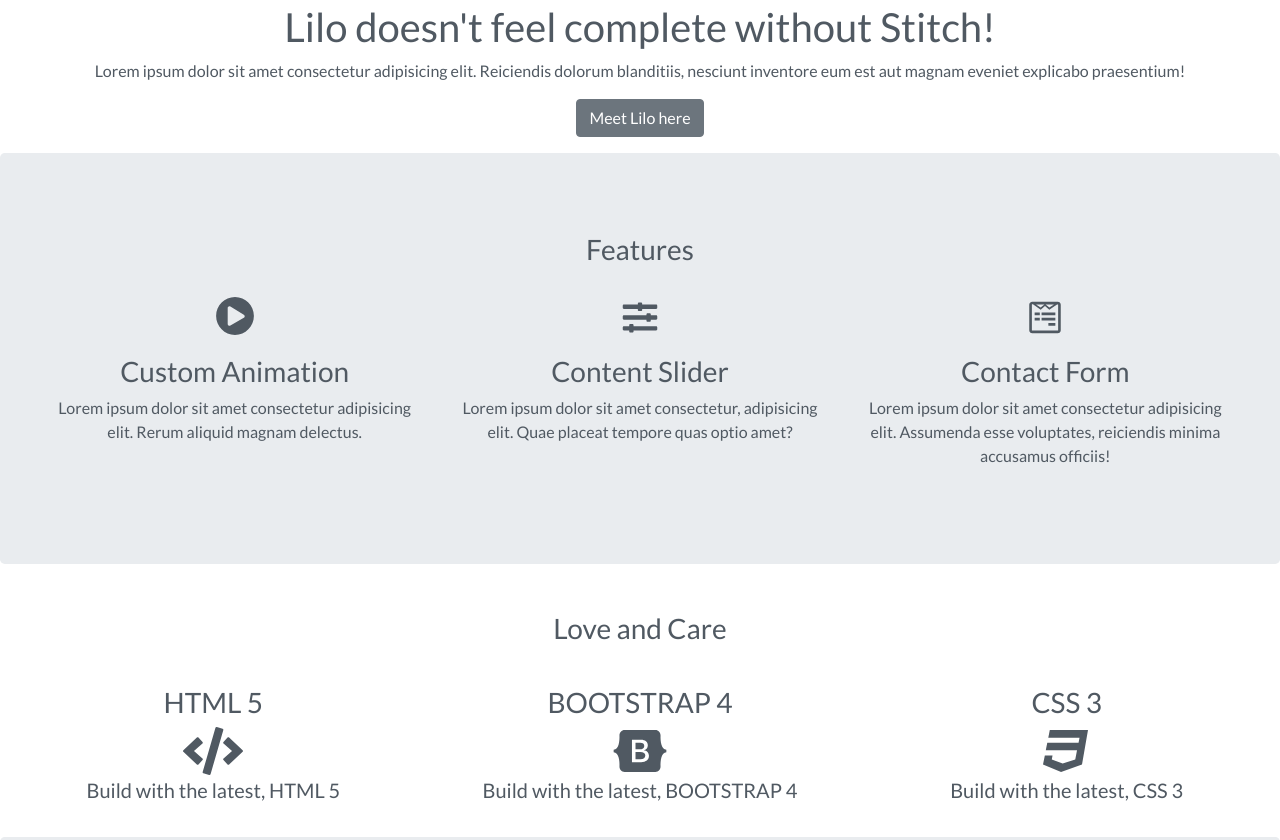
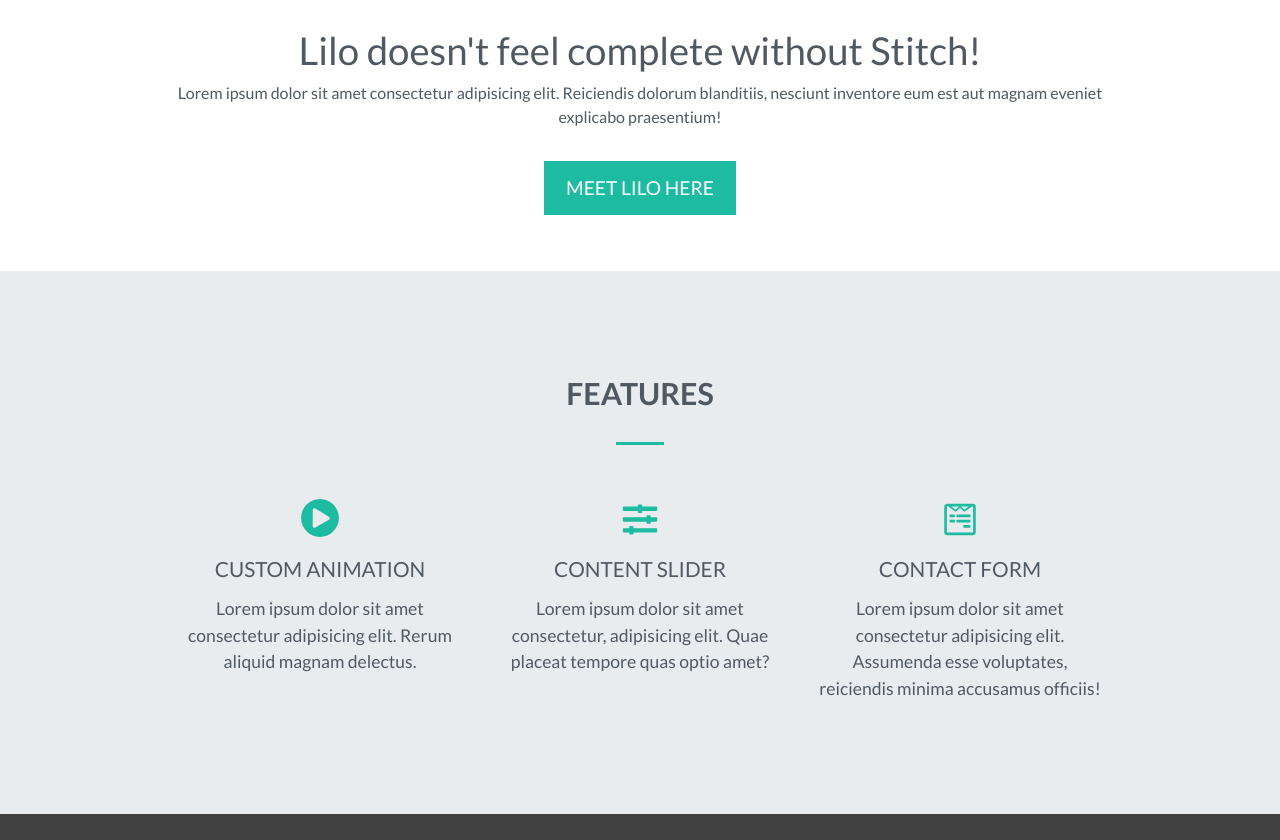
Before and after one commit to umida-boltaeva/Lilo-complete-website, a plain HTML site: page index.html in a window 1280 px wide. Shown: the part 813-1653 px from the top of the page. Drawn offline with nearby package versions, Linux system fonts and the light colour scheme.

Commit message:
add style to resources section

```diff
--- a/index.html
+++ b/index.html
@@ -86,21 +86,21 @@
 		<div class="row text-center">
 			<div class="col-md-4">
 				<div class="feature">
-					<i class="fas fa-play-circle fa-3x" data-fa-transform="shrink-3 up-5"></i>
+					<i class="fas fa-play-circle fa-3x svg-inline" data-fa-transform="shrink-3 up-5"></i>
 					<h3>Custom Animation</h3>
 					<p>Lorem ipsum dolor sit amet consectetur adipisicing elit. Rerum aliquid magnam delectus.</p>
 				</div>
 			</div>
 			<div class="col-md-4">
 				<div class="feature">
-					<i class="fas fa-sliders-h fa-3x" data-fa-transform="shrink-4.5 up-4.5"></i>
+					<i class="fas fa-sliders-h fa-3x svg-inline" data-fa-transform="shrink-4.5 up-4.5"></i>
 					<h3>Content Slider</h3>
 					<p>Lorem ipsum dolor sit amet consectetur, adipisicing elit. Quae placeat tempore quas optio amet?</p>
 				</div>
 			</div>
 			<div class="col-md-4">
 				<div class="feature">
-					<i class="fab fa-wpforms fa-3x" data-fa-transform="shrink-4 up-4.5"></i>
+					<i class="fab fa-wpforms fa-3x svg-inline" data-fa-transform="shrink-4 up-4.5"></i>
 					<h3>Contact Form</h3>
 					<p>Lorem ipsum dolor sit amet consectetur adipisicing elit. Assumenda esse voluptates, reiciendis minima accusamus officiis!</p>
 				</div>
@@ -122,21 +122,21 @@
 			<div class="col-md-4">
 				<h3>HTML 5</h3>
 				<div class="feature">
-					<i class="fas fa-code fa-3x"></i>
+					<i class="fas fa-code fa-3x svg-inline"></i>
 				</div>
 				<p class="lead">Build with the latest, HTML 5</p>
 			</div>
 			<div class="col-md-4">
 				<h3>BOOTSTRAP 4</h3>
 				<div class="feature">
-					<i class="fab fa-bootstrap fa-3x"></i>
+					<i class="fab fa-bootstrap fa-3x svg-inline"></i>
 				</div>
 				<p class="lead">Build with the latest, BOOTSTRAP 4</p>
 			</div>
 			<div class="col-md-4">
 				<h3>CSS 3</h3>
 				<div class="feature">
-					<i class="fab fa-css3 fa-3x "></i>
+					<i class="fab fa-css3 fa-3x svg-inline"></i>
 				</div>
 				<p class="lead">Build with the latest, CSS 3</p>
 			</div>
--- a/style.css
+++ b/style.css
@@ -1,9 +1,20 @@
 @import url('https://fonts.googleapis.com/css2?family=Lato:wght@400;700&display=swap');
+:root {
+  --Green: #1ebba3;
+}
+
 
 body {
   overflow-x: hidden;
   font-family: 'Lato', sans-serif;
   color: #505962;
+}
+
+.offset::before {
+  display: block;
+  content: "";
+  height: 4rem;
+  margin-top: -4rem;
 }
 
 /* Navigation */
@@ -17,6 +28,7 @@ body {
 
 .navbar-brand {
   height: 3rem;
+  font-size: 1.8rem;
 }
 
 .navbar-nav li {
@@ -30,7 +42,7 @@ body {
 
 .navbar-dark .navbar-nav .nav-link.active,
 .navbar-dark .navbar-nav .nav-link:hover {
-  color: #1ebba3;
+  color: var(--Green);
 }
 
 /* Landing Page */
@@ -68,11 +80,97 @@ body {
   padding: .6rem 1.3rem;
   font-size: 1.1rem;
 }
+/* COURSE SECTION */
+.narrow {
+  width: 75%;
+  margin: 1.5rem auto;
+  padding-top: 2rem;
+}
+
+.narrow h1 {
+  font-size: 2.4rem;
+}
+
+.btn-secondary {
+  border-width: medium;
+  border-radius: 0;
+  text-transform: uppercase;
+  font-size: 1.2rem;
+  padding: .6rem 1.2rem;
+  margin: 1rem;
+  color: #fff;
+  background-color: var(--Green);
+  border-color: var(--Green);
+}
+
+.btn-secondary:hover {
+  background-color: #189582;
+  border-color: #189582;
+}
+
+/*Feature Section*/
+.jumbotron {
+  margin-bottom: 0;
+  padding: 2rem 0 3.5rem;
+  border-radius: 0;
+}
+
+h3.heading {
+  font-size: 1.9rem;
+  font-weight: 700;
+  text-transform: uppercase;
+  margin-bottom: 1.9rem;
+}
+
+.heading-underline {
+  width: 3rem;
+  height: .2rem;
+  background-color: var(--Green);
+  margin: 0 auto 2rem;
+}
+
+.feature .svg-inline {
+  color: var(--Green);
+}
+
+.feature h3 {
+  font-size: 1.3rem;
+  text-transform: uppercase;
+  padding-bottom: .4rem;
+}
+
+.feature p {
+  font-size: 1.1rem;
+}
+
+/*Resources*/
+.fixed {
+  background-image: url(./img/apple.png);
+  z-index: -1;
+}
+
+.dark {
+  background-color: rgba(0, 0, 0, 0.75);
+  color: #fff;
+  padding: 7rem 2rem;
+}
+
+.fixed-background h3 {
+  margin-bottom: 2rem;
+}
+
+.fixed-background p {
+  margin-top: 1.5rem;
+}
+
+/*Client Section*/
 
 
 
 
-/*============= COURSE SECTION =============*/
+
+
+
 
 /*============ BOOTSTRAP BREAK POINTS:
 
```
